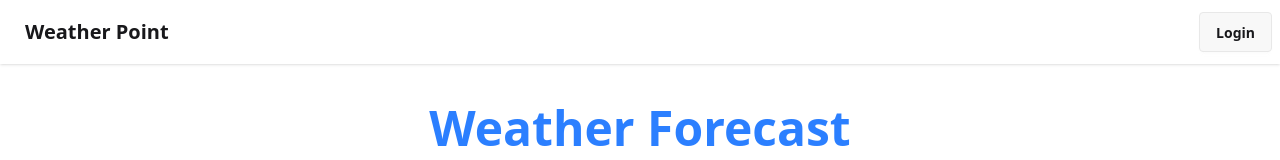
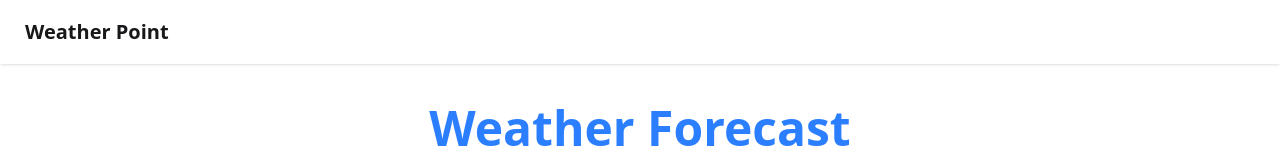
Before and after one commit to git-maksudul/weather-point-tsx, a React (Vite) app: page / in a window 1280 px wide. Shown: the top 160 px of the page. Built offline with nearby package versions, Linux system fonts and the light colour scheme.

Commit message:
Login button removed

```diff
--- a/src/components/Navbar/Navbar.tsx
+++ b/src/components/Navbar/Navbar.tsx
@@ -6,9 +6,6 @@ export const Navbar = () => {
                 <div className="navbar-start">
                     <a className="btn btn-ghost lg:text-xl">Weather Point</a>
                 </div>
-                <div className="navbar-end">
-                    <a className="btn">Login</a>
-                </div>
             </div>
         </div>
     )
```
